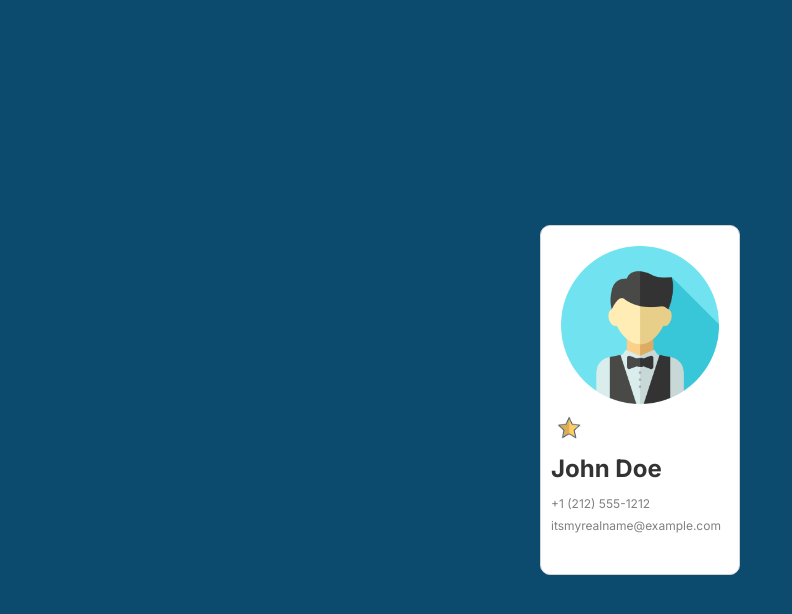
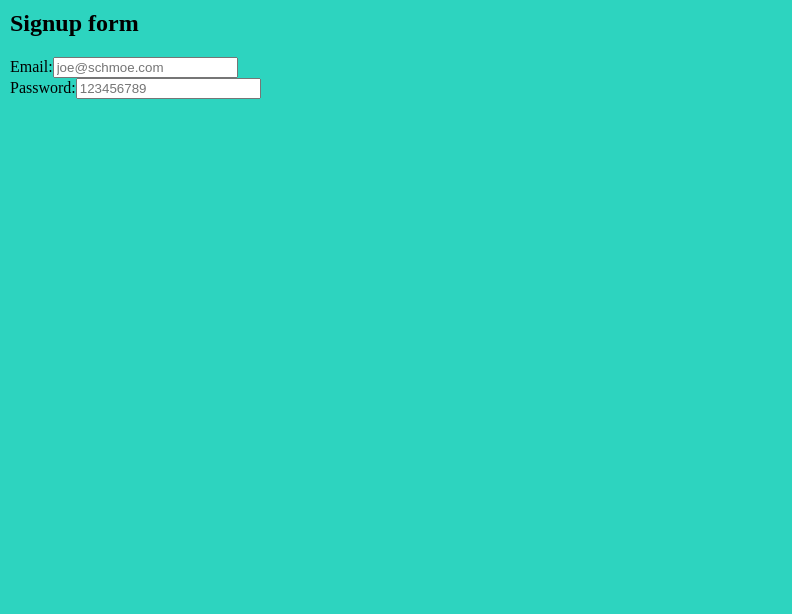
Before and after one commit to 0xYurii/Chef-Claude, a React (Vite) app: page / in a window 1280 px wide. Shown: the top 614 px of the page, without its empty margins (0-792 px from the left). Built offline with nearby package versions, Linux system fonts and the light colour scheme.

Commit message:
feat: update contact's favorite status and enhance form layout with password input

```diff
--- a/src/App.jsx
+++ b/src/App.jsx
@@ -9,7 +9,7 @@ export default function App() {
         lastName: "Doe",
         phone: "+1 (212) 555-1212",
         email: "itsmyrealname@example.com",
-        isFavorite: true
+        isFavorite: false
     })
 
     let staricon=contact.isFavorite ? starFilled : starEmpty
--- a/src/index.css
+++ b/src/index.css
@@ -1,60 +1,21 @@
 * {
     box-sizing: border-box;
 }
-
 body {
-    background-color: #0C4A6E;
     margin: 0;
-    font-family: "Inter", sans-serif;
+    padding: 10px;
+    background-color: #2DD4BF;
 }
 
-main {
-    height: 100vh;
-    display: flex;
-    justify-content: center;
-    align-items: center;
+.input {
+    border-radius: 100px;
+    border: 1px solid black;
+    margin-block: 10px;
+    display: block;
+    height: 2rem;
+    text-indent: 10px;
 }
 
-.card {
-    background-color: white;
-    width: 200px;
-    border: 1px solid lightgray;
-    border-radius: 10px;
-    height: 350px;
-}
-
-.card .avatar {
-    width: 100%;
-    padding: 10%;
-    padding-bottom: 0;
-}
-
-.card .name {
-    margin-block: 13px;
-    color: #333333;
-}
-
-.card .info {
+input[type="submit"] {
     padding: 10px;
 }
-
-.card .favorite {
-    width: 25px;
-    cursor: pointer;
-}
-
-.card .contact {
-    font-size: 0.75rem;
-    color: gray;
-    margin-block: 7px;
-}
-
-.card .favorite-button {
-    border: none;
-    background: transparent;
-}
-
-.card .favorite-button:active {
-    transform: none;
-    box-shadow: none;
-}
--- a/src/index.jsx
+++ b/src/index.jsx
@@ -1,4 +1,26 @@
+import React from 'react';
 import ReactDOM from 'react-dom/client';
-import App from "./App"
+
+/**
+ * Challenge: add another label and input for the password field
+ */
+
+function App() {
+  return (
+    <section>
+      <h1>Signup form</h1>
+      <form>
+        <label htmlFor="email">Email:</label>
+        <input id="email" type="email" name="email" placeholder="joe@schmoe.com" />
+        <br />
+        <label htmlFor='password'>Password:</label>
+        <input  id='password' type='password' name='password' placeholder='123456789'/>
+
+
+
+      </form>
+    </section>
+  )
+}
 
 ReactDOM.createRoot(document.getElementById('root')).render(<App />);
```
